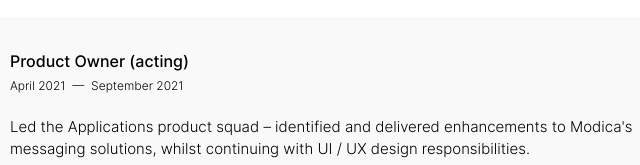
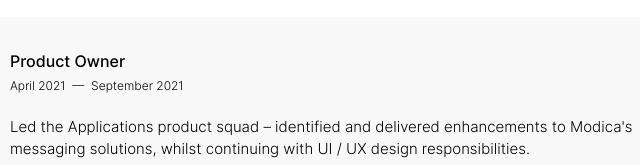
Before and after one commit to chandler-heath/portfolio, a plain HTML site: page cv.html in a window 1280 px wide. Shown: the part 3015-3180 px from the top of the page, 297-937 px from the left. Drawn offline with nearby package versions, Linux system fonts and the light colour scheme; a script that the page names is missing.

Commit message:
Update Modica CV title

```diff
--- a/cv.html
+++ b/cv.html
@@ -258,7 +258,7 @@
             <p class="role-description m0b">Created design solutions for the Applications and Customer Admin product squads, as well as established and led a UI / UX Guild (comprised of designers, product owners and front-end developers), facilitating cross-squad collaboration to align on feature releases, improve UI infrastructure, and share UX research objectives.<br></p>
           </div>
           <div class="role card">
-            <div class="role-title">Product Owner (acting)<br></div>
+            <div class="role-title">Product Owner<br></div>
             <div class="role-date">April 2021  —  September 2021<br></div>
             <p class="role-description">Led the Applications product squad – identified and delivered enhancements to Modica&#x27;s messaging solutions, whilst continuing with UI / UX design responsibilities.<br></p>
             <ul role="list">
```
